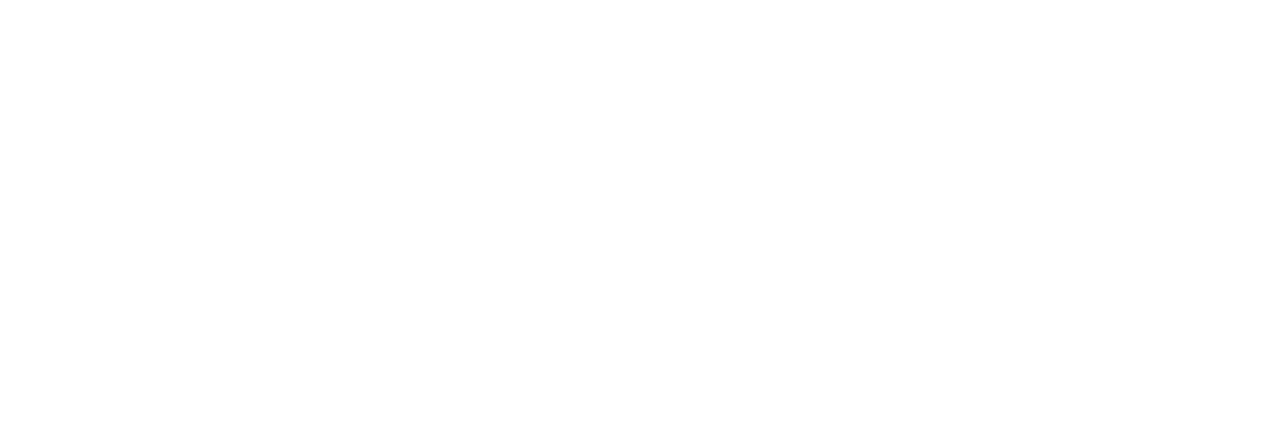
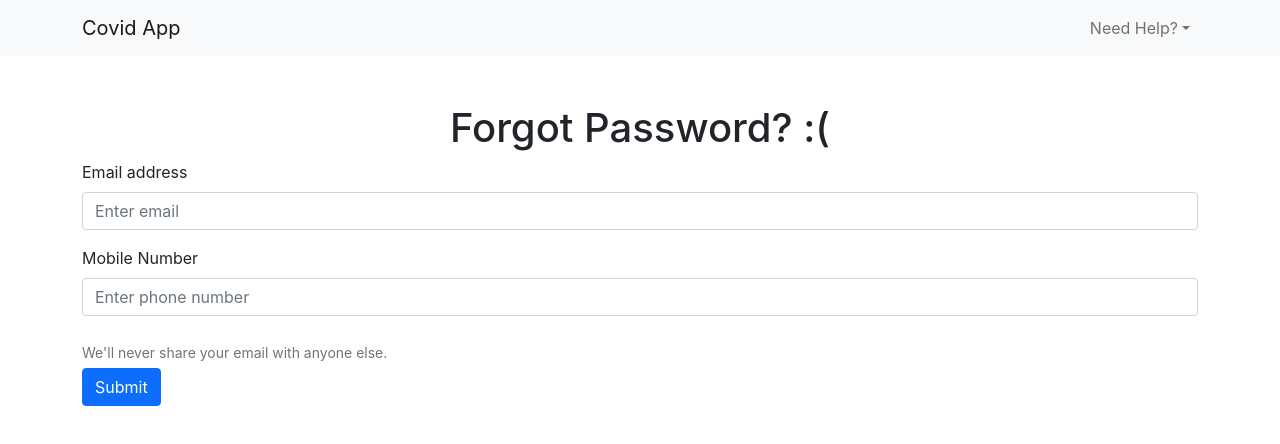
Before and after one commit to luketeosmu/covid-app, a React (Create React App) app: page /ForgotPassword in a window 1280 px wide. Shown: the top 444 px of the page. Built offline with nearby package versions, Linux system fonts and the light colour scheme.

Commit message:
Update ForgotPassword

```diff
--- a/src/App.jsx
+++ b/src/App.jsx
@@ -7,6 +7,9 @@
 import Register from './components/Registration/Registration';
 import EmployeeList from './components/Employees/EmployeeList/EmployeeList';
 import Home from './components/Home/Home';
+import ForgotPassword from './components/ForgotPassword/ForgotPassword';
+import ForgotPasswordNavBar from './components/ForgotPassword/ForgotPasswordNavBar';
+import ForgotPasswordForm from './components/ForgotPassword/ForgotPasswordForm';
 
 function App() {
   return (
@@ -16,6 +19,7 @@
         <Route path="/home" exact component={Home} />
         <Route path='/' exact component={Register}/>
         <Route path='/Employees' exact component={EmployeeList}/>
+        <Route path='/ForgotPassword' exact component={ForgotPassword}/>
     </Switch>
     </Router>
   );
--- a/src/components/ForgotPassword/ForgotPassword.jsx
+++ b/src/components/ForgotPassword/ForgotPassword.jsx
@@ -1,9 +1,13 @@
 import React from 'react'
+import ForgotPasswordNavBar from './ForgotPasswordNavBar'
+import ForgotPasswordForm from './ForgotPasswordForm'
 
 const ForgotPassword = () => {
+
     return (
         <div>
-
+            <ForgotPasswordNavBar />
+            <ForgotPasswordForm />
         </div>
     )
 }
--- /dev/null
+++ b/src/components/ForgotPassword/ForgotPasswordForm.jsx
@@ -0,0 +1,31 @@
+import React from 'react'
+import { Form, Button, Container } from 'react-bootstrap'
+
+export const ForgotPasswordForm = () => {
+    return (
+
+        <Container className="mt-5">
+            <h1 className="d-flex justify-content-center mt-4">Forgot Password? :(</h1>
+            <Form>
+                <Form.Group className="mb-3" controlId="formBasicEmail">
+                    <Form.Label>Email address</Form.Label>
+                    <Form.Control type="email" placeholder="Enter email" />
+                </Form.Group>
+                <Form.Group className="mt-3">
+                    <Form.Label>Mobile Number</Form.Label>
+                    <Form.Control type="phone" placeholder="Enter phone number" />
+                    <div className="mt-4 mb-1">
+                        <Form.Text className="text-muted">
+                            We'll never share your email with anyone else.
+                        </Form.Text>
+                    </div>
+                </Form.Group>
+                <Button variant="primary" type="submit">
+                    Submit
+                </Button>
+            </Form>
+        </Container>
+    )
+}
+
+export default ForgotPasswordForm
--- /dev/null
+++ b/src/components/ForgotPassword/ForgotPasswordNavBar.jsx
@@ -0,0 +1,26 @@
+import React from 'react'
+import { Navbar, NavDropdown, Container, Nav} from 'react-bootstrap'
+
+const ForgotPasswordNavBar = () => {
+
+    return (
+        <Navbar bg="light" expand="lg" classname="mb-5">
+            <Container>
+                <Navbar.Toggle aria-controls="basic-navbar-nav" />
+                <Navbar.Collapse id="basic-navbar-nav">
+                    <Nav className="me-auto">
+                        <Navbar.Brand href="#home">Covid App</Navbar.Brand>
+                    </Nav>
+                    <Nav>
+                        <NavDropdown title="Need Help?" id="basic-nav-dropdown">
+                            <NavDropdown.Item href="#">Contact Us</NavDropdown.Item>
+                            <NavDropdown.Item href="#">FAQ</NavDropdown.Item>
+                        </NavDropdown>
+                    </Nav>
+                </Navbar.Collapse>
+            </Container>
+        </Navbar>
+    )
+}
+
+export default ForgotPasswordNavBar
```
